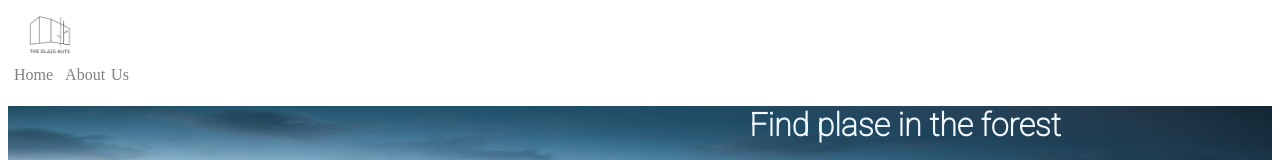
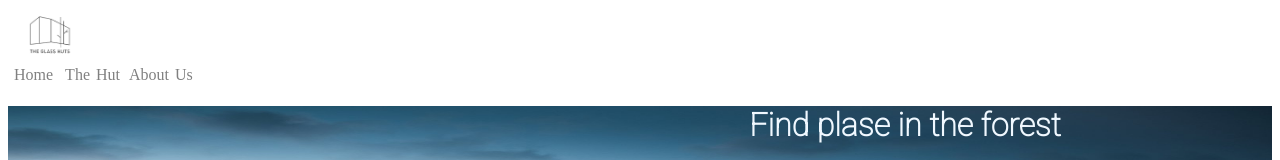
Before and after one commit to renatakov/hotel-website, a React (Create React App) app: page / in a window 1280 px wide. Shown: the top 160 px of the page. Built offline with nearby package versions, Linux system fonts and the light colour scheme.

Commit message:
the hut doesn't work

```diff
--- a/src/components/Navigation.js
+++ b/src/components/Navigation.js
@@ -36,9 +36,14 @@ function Navigation() {
                 </Link>
               </Nav.Link>
               <Nav.Link>
+                <Link to="/thehut">
+                  The Hut
+                </Link>
+              <Nav.Link>
                 <Link to="/aboutus">
                   About Us
                 </Link>
+              </Nav.Link>
               </Nav.Link>
             </Nav>
           </Navbar.Collapse>
--- /dev/null
+++ b/src/pages/TheHut/TheHut.js
@@ -0,0 +1,18 @@
+import React, { Component } from "react";
+import csss from "./TheHut.module.css";
+
+class TheHut extends Component{
+  render() {
+    return(
+      <>
+      <div classsName={csss.thehutdiv}>
+        <img className={csss.imgthehut} src="https://i.pinimg.com/originals/b8/ff/59/b8ff59f93b8b250b6ac07f99938a0200.jpg" alt="" />
+        <div className={csss.overlay12}></div>
+        <h1 className={csss.thehuth1}>The Hut</h1>
+      </div>
+      </>
+    );
+  }
+}
+
+export default TheHut;
--- /dev/null
+++ b/src/pages/TheHut/TheHut.module.css
@@ -0,0 +1,34 @@
+/* @import url('https://fonts.googleapis.com/css2?family=Roboto:wght@100&display=swap');
+
+
+.imgthehut {
+  width: 100%;
+  height: 700px;
+  margin-right: 100px;
+  margin-top: 5px;
+  background-size: 100% 5%;
+  background-repeat: no-repeat;
+} */
+
+/* .overlay12 {
+  width: 98.4%;
+  height: 316px;
+  background-color: black;
+  opacity: 0.7;
+  position: absolute;
+  z-index: -1.1;
+  top: 87.9px;
+  bottom: 0;
+  left: 8.5px;
+  right: 0;
+} */
+
+/* .thehuth1 {
+font-family: 'Roboto', sans-serif;
+font-style: normal;
+font-weight: 300;
+font-size: 50px;
+line-height: 72px;
+margin-left: 400px;
+color: #fff;
+} */
--- a/src/pages/index.js
+++ b/src/pages/index.js
@@ -1,2 +1,3 @@
 export { default as Home } from './Home';
 export { default as AboutUs } from './AboutUs/AboutUs';
+export { default as TheHut} from './TheHut/TheHut';
--- a/src/routes.js
+++ b/src/routes.js
@@ -15,4 +15,11 @@ export default [
       return import("./pages/AboutUs/AboutUs");
     }),
   },
+  {
+    path: "/thehut",
+    exact: true,
+    component: lazy(() => {
+      return import("./pages/TheHut/TheHut");
+    }),
+  },
 ]
```
